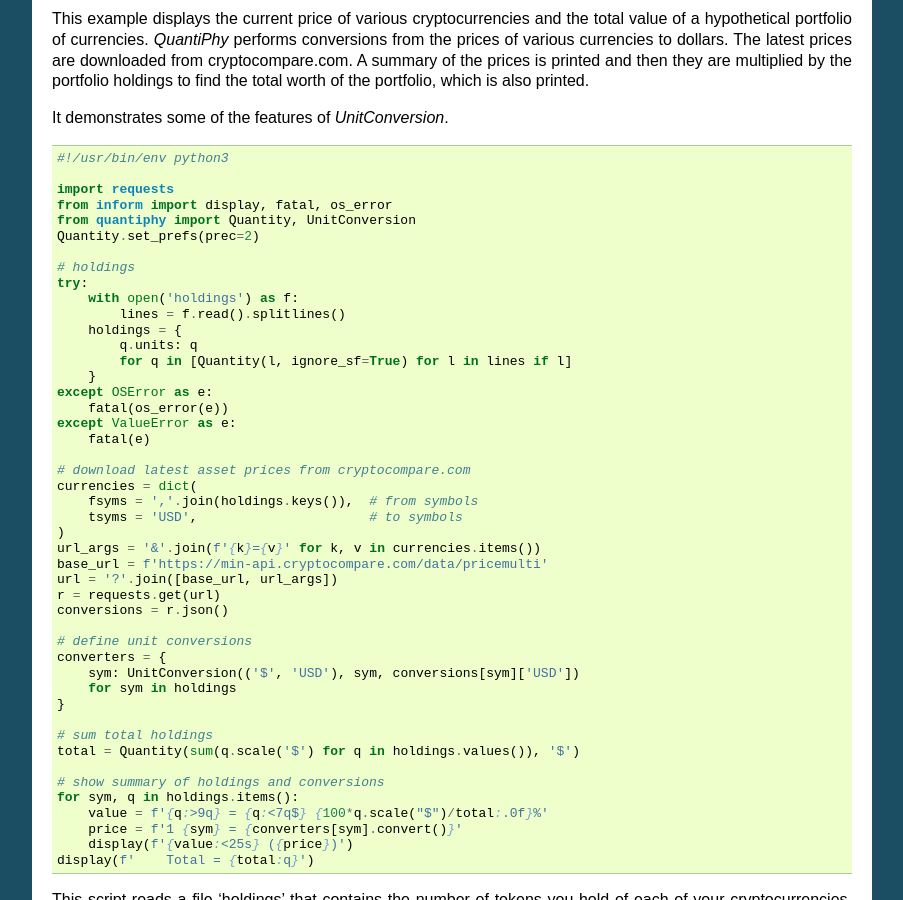
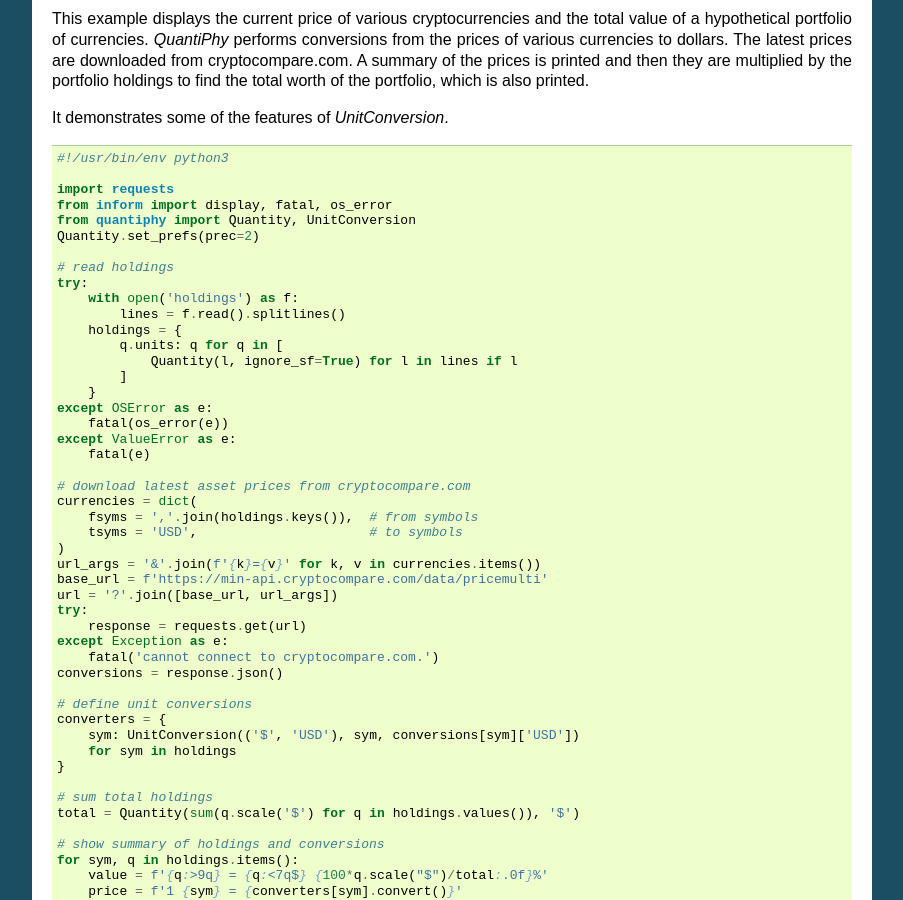
Before and after one commit to KenKundert/quantiphy, a Sphinx documentation site: the page built from doc/examples.rst, in a window 1280 px wide and 900 px high, scrolled down 11800 px. Shown: the whole window, without its empty margins (198-1101 px from the left). Built offline with Sphinx 7.4.7, drawn with Linux system fonts in a browser that asks for light colours.

Commit message:
Refine cryptocurrency example.

```diff
--- a/doc/examples.rst
+++ b/doc/examples.rst
@@ -778,13 +778,14 @@ It demonstrates some of the features of *UnitConversion*.
     from quantiphy import Quantity, UnitConversion
     Quantity.set_prefs(prec=2)
 
-    # holdings
+    # read holdings
     try:
         with open('holdings') as f:
             lines = f.read().splitlines()
         holdings = {
-            q.units: q
-            for q in [Quantity(l, ignore_sf=True) for l in lines if l]
+            q.units: q for q in [
+                Quantity(l, ignore_sf=True) for l in lines if l
+            ]
         }
     except OSError as e:
         fatal(os_error(e))
@@ -799,8 +800,11 @@ It demonstrates some of the features of *UnitConversion*.
     url_args = '&'.join(f'{k}={v}' for k, v in currencies.items())
     base_url = f'https://min-api.cryptocompare.com/data/pricemulti'
     url = '?'.join([base_url, url_args])
-    r = requests.get(url)
-    conversions = r.json()
+    try:
+        response = requests.get(url)
+    except Exception as e:
+        fatal('cannot connect to cryptocompare.com.')
+    conversions = response.json()
 
     # define unit conversions
     converters = {
```
